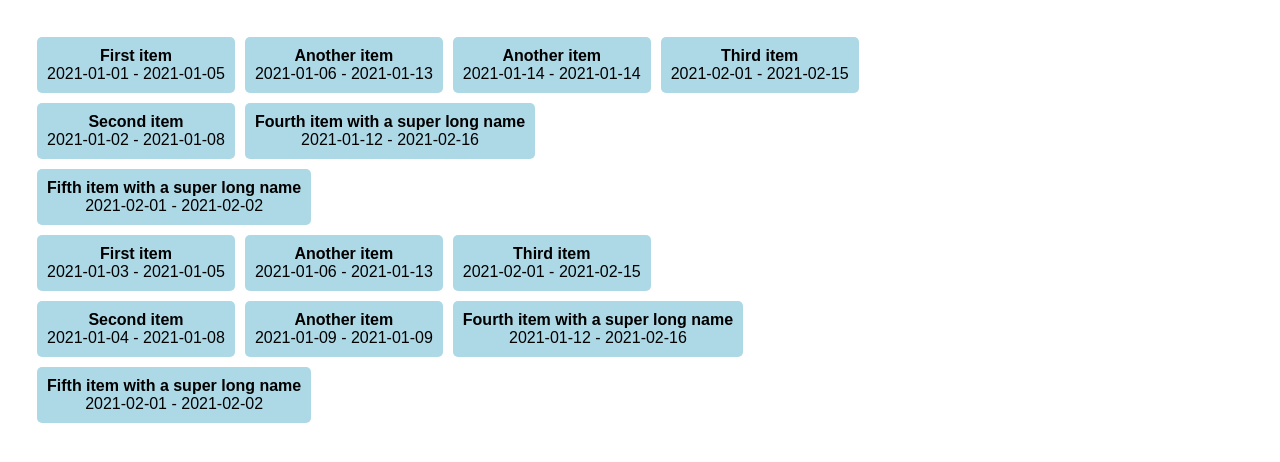
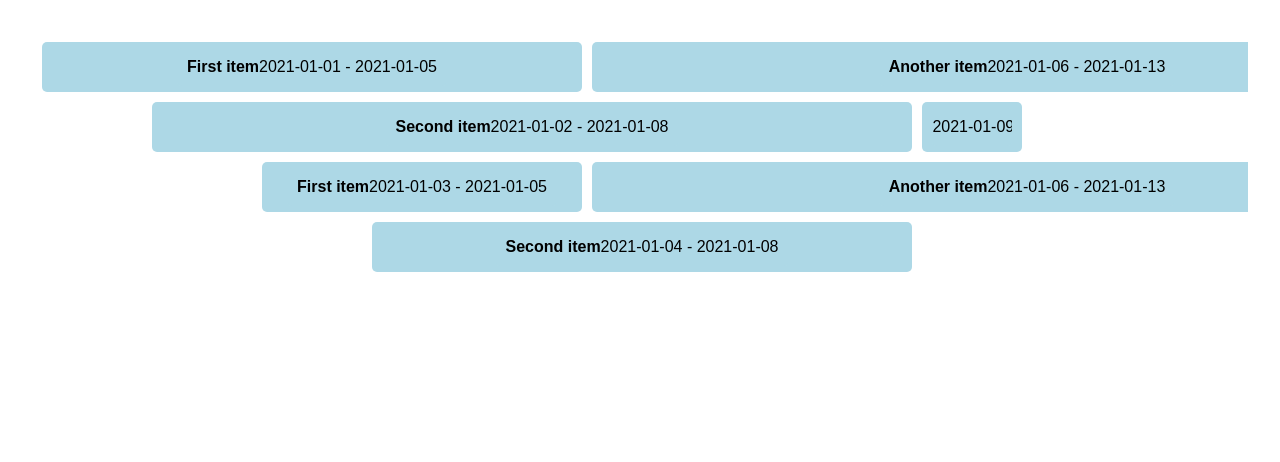
Before and after one commit to Hecris10/dynamic-timeline, a React (Vite) app: page / in a window 1280 px wide. Shown: the top 462 px of the page. Built offline with nearby package versions, Linux system fonts and the light colour scheme.

Commit message:
refactor: Implemented Drag and Drop functionality

```diff
--- a/src/App.tsx
+++ b/src/App.tsx
@@ -2,13 +2,17 @@ import { useState } from "react";
 import { DndProvider } from "react-dnd";
 import { HTML5Backend } from "react-dnd-html5-backend";
 import "./App.css";
-import Timeline from "./components/TimeLine";
+import Timeline, { TimelineItemData } from "./components/TimeLine";
 import timeLineItems from "./timelineItems";
 
 function App() {
   const [items, setItems] = useState(timeLineItems);
 
-  const handleDrop = (item, newStart, newEnd) => {
+  const handleDrop = (
+    item: TimelineItemData,
+    newStart: string,
+    newEnd: string
+  ) => {
     setItems((prevItems) =>
       prevItems.map((i) =>
         i.id === item.id ? { ...i, start: newStart, end: newEnd } : i
--- /dev/null
+++ b/src/components/CustomDragLayer/CustomDragLayer.css
@@ -0,0 +1,6 @@
+.timeline-placeholder {
+  background-color: rgba(0, 123, 255, 0.3);
+  border: 2px dashed #007bff;
+  border-radius: 5px;
+  box-sizing: border-box;
+}
--- /dev/null
+++ b/src/components/CustomDragLayer/index.tsx
@@ -0,0 +1,79 @@
+import { addDays, differenceInDays, parseISO } from "date-fns";
+import React from "react";
+import { useDragLayer } from "react-dnd";
+import "./CustomDragLayer.css";
+
+interface TimelineItemData {
+  id: number;
+  start: string;
+  end: string;
+  name: string;
+}
+
+interface CustomDragLayerProps {
+  minDate: Date;
+  totalDays: number;
+  rows: TimelineItemData[][];
+}
+
+const CustomDragLayer: React.FC<CustomDragLayerProps> = ({
+  minDate,
+
+  rows,
+}) => {
+  const { isDragging, item, currentOffset } = useDragLayer((monitor) => ({
+    item: monitor.getItem(),
+    itemType: monitor.getItemType(),
+    isDragging: monitor.isDragging(),
+    currentOffset: monitor.getClientOffset(),
+  }));
+
+  if (!isDragging || !currentOffset || !item) {
+    return null;
+  }
+
+  const gridStartX =
+    document.querySelector(".timeline-grid")?.getBoundingClientRect().left || 0;
+  const adjustedX = currentOffset.x - gridStartX;
+
+  const daysToMove = Math.floor(adjustedX / 100); // Use Math.floor for better precision
+  const potentialStart = addDays(parseISO(item.start), daysToMove);
+  const potentialEnd = addDays(parseISO(item.end), daysToMove);
+  const startDayIndex = differenceInDays(potentialStart, minDate);
+  const spanDays = differenceInDays(potentialEnd, potentialStart) + 1;
+
+  let rowIndex = 0;
+  for (rowIndex; rowIndex < rows.length; rowIndex++) {
+    const row = rows[rowIndex];
+    if (
+      row.every((existingItem) => {
+        const existingStart = differenceInDays(
+          parseISO(existingItem.start),
+          minDate
+        );
+        const existingEnd =
+          differenceInDays(parseISO(existingItem.end), minDate) + 1;
+        return (
+          startDayIndex >= existingEnd ||
+          startDayIndex + spanDays <= existingStart
+        );
+      })
+    ) {
+      break;
+    }
+  }
+
+  return (
+    <div
+      className="timeline-placeholder"
+      style={{
+        gridColumnStart: startDayIndex + 1,
+        gridColumnEnd: `span ${spanDays}`,
+        gridRowStart: rowIndex + 1,
+        pointerEvents: "none", // Ensure it doesn't interfere with dragging
+      }}
+    />
+  );
+};
+
+export default CustomDragLayer;
--- a/src/components/TimeLine/Timeline.css
+++ b/src/components/TimeLine/Timeline.css
@@ -1,16 +1,21 @@
-.timeline {
-  display: flex;
-  flex-direction: column;
-}
-
-.timeline-lane {
-  display: flex;
+.timeline-grid {
+  display: grid;
+  grid-auto-rows: 50px;
+  gap: 10px;
+  padding: 10px;
+  overflow-x: auto; /* Ensures horizontal scroll if necessary */
 }
 
 .timeline-item {
-  margin: 5px;
-  padding: 10px;
+  display: flex;
+  align-items: center;
+  justify-content: center;
   background-color: lightblue;
   border-radius: 5px;
   cursor: grab;
+  padding: 10px;
+  box-sizing: border-box;
+  white-space: nowrap; /* Prevent text from wrapping */
+  overflow: hidden;
+  text-overflow: ellipsis;
 }
--- a/src/components/TimeLine/index.tsx
+++ b/src/components/TimeLine/index.tsx
@@ -1,10 +1,12 @@
-import { parseISO } from "date-fns";
 import React from "react";
 import { useDrop } from "react-dnd";
+
+import { addDays, differenceInDays, parseISO } from "date-fns";
+import CustomDragLayer from "../CustomDragLayer";
 import TimelineItem from "../TimeLineItem";
 import "./Timeline.css";
 
-interface TimelineItemData {
+export interface TimelineItemData {
   id: number;
   start: string;
   end: string;
@@ -21,40 +23,98 @@ const Timeline: React.FC<TimelineProps> = ({ items, onDrop }) => {
     accept: "timeline-item",
     drop: (draggedItem: TimelineItemData, monitor) => {
       const delta = monitor.getDifferenceFromInitialOffset();
-      const newStart = draggedItem.start; // Logic to calculate new start based on delta
-      const newEnd = draggedItem.end; // Logic to calculate new end based on delta
-      onDrop(draggedItem, newStart, newEnd);
+      if (delta) {
+        const daysToMove = Math.floor(delta.x / 100); // Adjust this value to fit your grid
+        const newStart = addDays(parseISO(draggedItem.start), daysToMove);
+        const newEnd = addDays(parseISO(draggedItem.end), daysToMove);
+        onDrop(
+          draggedItem,
+          newStart.toISOString().split("T")[0],
+          newEnd.toISOString().split("T")[0]
+        );
+      }
     },
   }));
 
-  // Logic to arrange items in lanes
-  const lanes: TimelineItemData[][] = [[]];
+  const minDate = parseISO(
+    items.reduce(
+      (min, item) => (item.start < min ? item.start : min),
+      items[0].start
+    )
+  );
+  const maxDate = parseISO(
+    items.reduce((max, item) => (item.end > max ? item.end : max), items[0].end)
+  );
+  const totalDays = differenceInDays(maxDate, minDate) + 1;
+
+  const rows: TimelineItemData[][] = [];
 
   items.forEach((item) => {
+    const startDayIndex = differenceInDays(parseISO(item.start), minDate);
+    const spanDays =
+      differenceInDays(parseISO(item.end), parseISO(item.start)) + 1;
     let placed = false;
-    for (const lane of lanes) {
+
+    for (let rowIndex = 0; rowIndex < rows.length; rowIndex++) {
+      const row = rows[rowIndex];
       if (
-        lane.length === 0 ||
-        parseISO(lane[lane.length - 1].end) < parseISO(item.start)
+        row.every((existingItem) => {
+          const existingStart = differenceInDays(
+            parseISO(existingItem.start),
+            minDate
+          );
+          const existingEnd =
+            differenceInDays(parseISO(existingItem.end), minDate) + 1;
+          return (
+            startDayIndex >= existingEnd ||
+            startDayIndex + spanDays <= existingStart
+          );
+        })
       ) {
-        lane.push(item);
+        row.push(item);
         placed = true;
         break;
       }
     }
+
     if (!placed) {
-      lanes.push([item]);
+      rows.push([item]);
     }
   });
 
   return (
-    <div ref={drop} className="timeline">
-      {lanes.map((lane, laneIndex) => (
-        <div key={laneIndex} className="timeline-lane">
-          {lane.map((item) => (
-            <TimelineItem key={item.id} item={item} />
-          ))}
-        </div>
+    <div
+      ref={drop}
+      className="timeline-grid"
+      style={{
+        gridTemplateColumns: `repeat(${totalDays}, minmax(100px, 1fr))`,
+      }}
+    >
+      <CustomDragLayer minDate={minDate} totalDays={totalDays} rows={rows} />
+      {rows.map((row, rowIndex) => (
+        <React.Fragment key={rowIndex}>
+          {row.map((item) => {
+            const startDayIndex = differenceInDays(
+              parseISO(item.start),
+              minDate
+            );
+            const spanDays =
+              differenceInDays(parseISO(item.end), parseISO(item.start)) + 1;
+            return (
+              <div
+                key={item.id}
+                className="timeline-item"
+                style={{
+                  gridColumnStart: startDayIndex + 1,
+                  gridColumnEnd: `span ${spanDays}`,
+                  gridRowStart: rowIndex + 1,
+                }}
+              >
+                <TimelineItem item={item} />
+              </div>
+            );
+          })}
+        </React.Fragment>
       ))}
     </div>
   );
```
